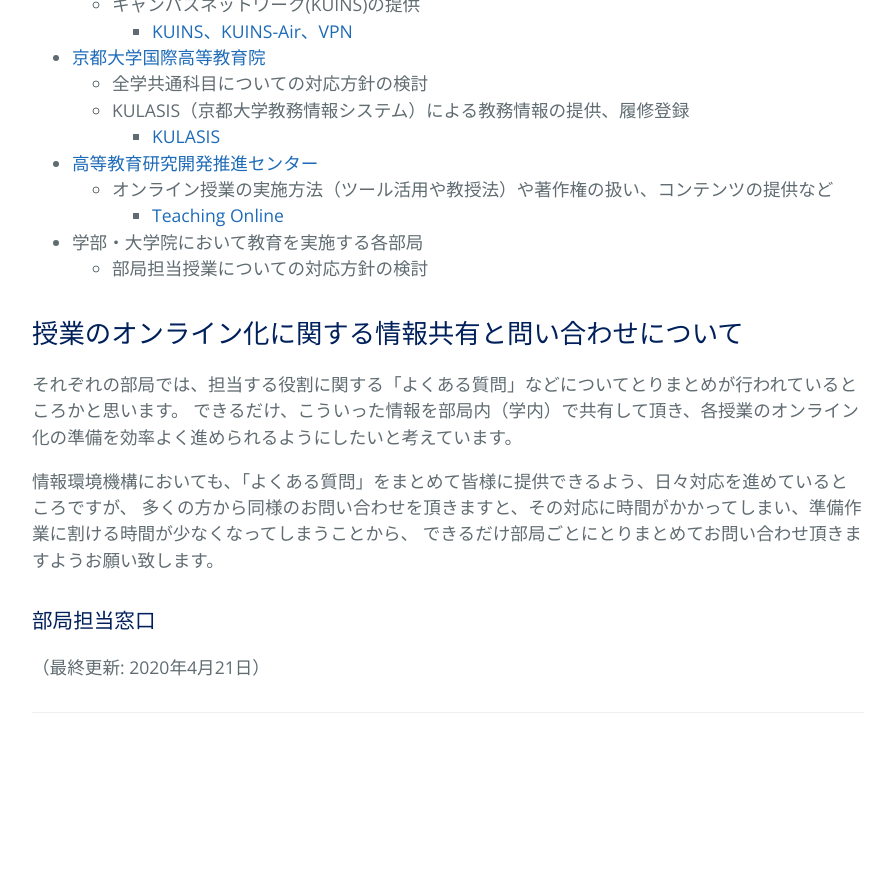
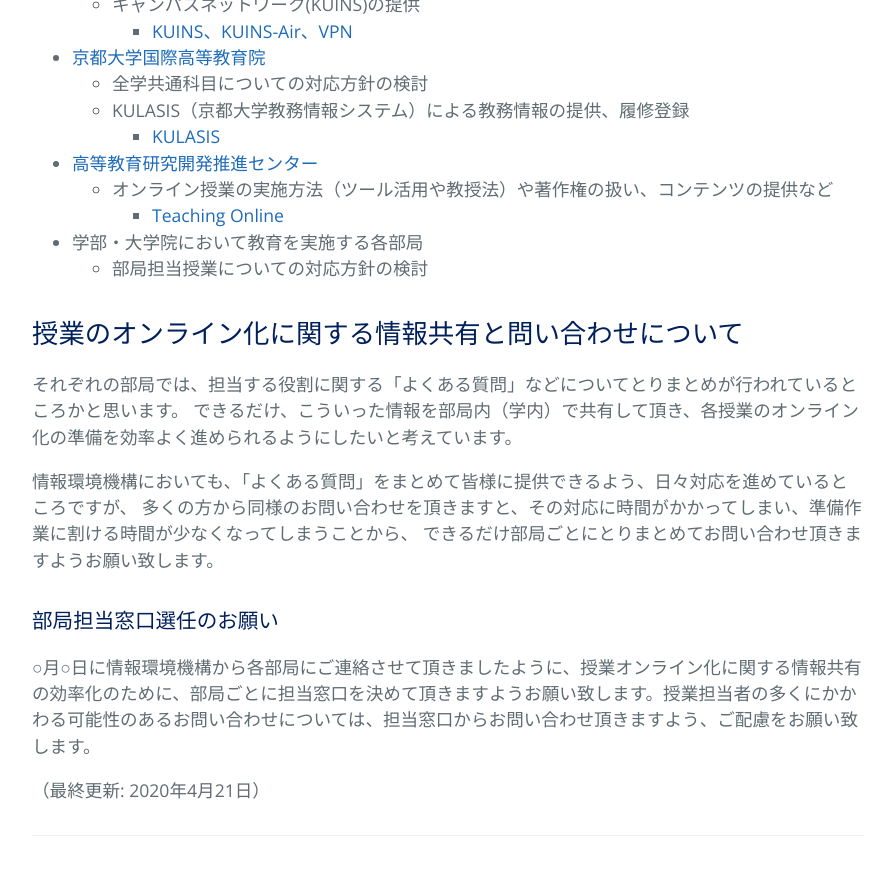
Before and after one commit to kyoto-u/online-edu, a Jekyll site: the page built from organizational-support.md, in a window 1280 px wide and 900 px high, scrolled down 933 px. Shown: the top 875 px of the window, without its empty margins (192-1084 px from the left). Built offline with Jekyll 4.4.1, drawn with Linux system fonts in a browser that asks for light colours; our own code applies the rules of GitHub Pages for plain Markdown files; before the commit the page ends 1710 px from its top, so only the background shows below that.

Commit message:
Update organizational-support.md

```diff
--- a/organizational-support.md
+++ b/organizational-support.md
@@ -35,6 +35,8 @@ COVID-19感染拡大対策として、情報通信技術を活用した授業の
 多くの方から同様のお問い合わせを頂きますと、その対応に時間がかかってしまい、準備作業に割ける時間が少なくなってしまうことから、
 できるだけ部局ごとにとりまとめてお問い合わせ頂きますようお願い致します。
 
-### 部局担当窓口
+### 部局担当窓口選任のお願い
+
+○月○日に情報環境機構から各部局にご連絡させて頂きましたように、授業オンライン化に関する情報共有の効率化のために、部局ごとに担当窓口を決めて頂きますようお願い致します。授業担当者の多くにかかわる可能性のあるお問い合わせについては、担当窓口からお問い合わせ頂きますよう、ご配慮をお願い致します。
 
 （最終更新: 2020年4月21日）
```
